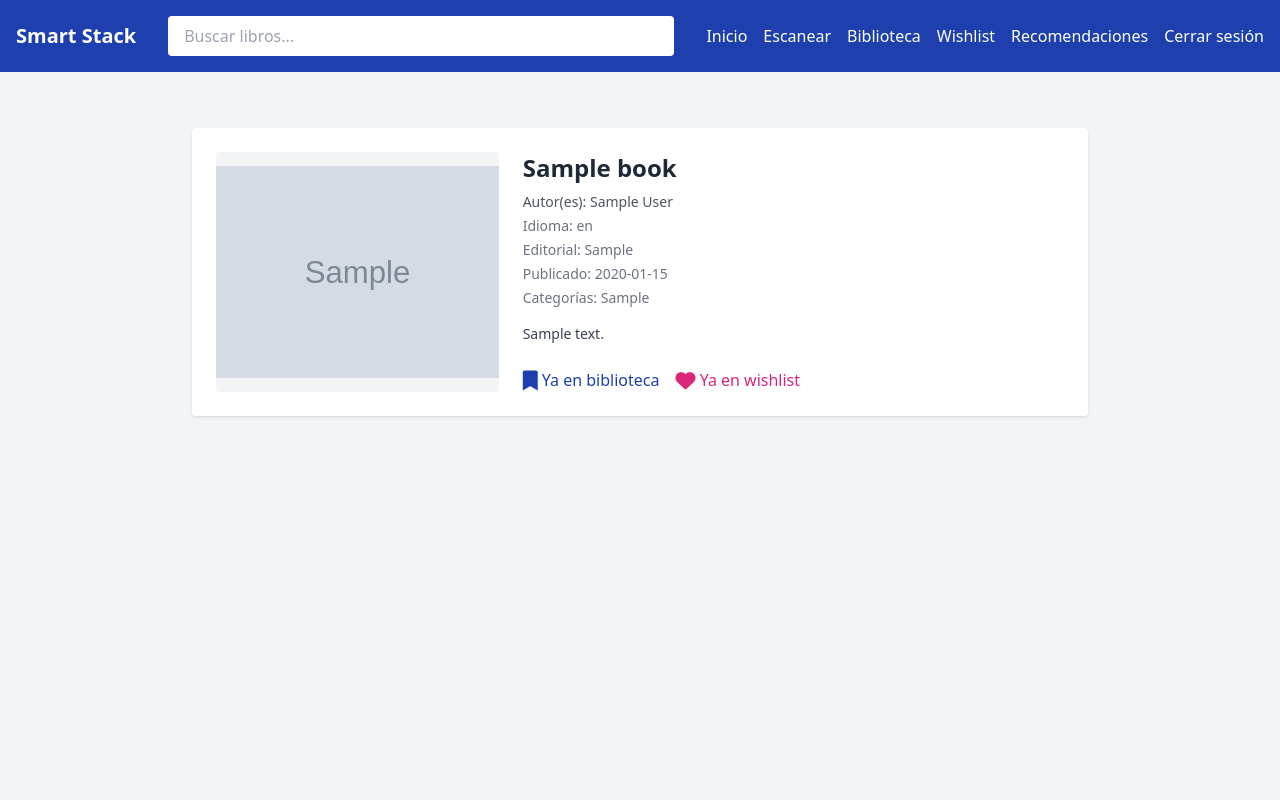
After one commit to EdmundoGarcia/SmartStack, a Flask app: page /book/1 in a window 1280 px wide. The commit adds this page. Run offline with Flask 3, Linux system fonts and the light colour scheme; a user stored in the database is signed in; tables that the repository leaves empty hold one stand-in row (values such as "Sample post"); grey boxes marked "Sample" are stand-in pictures; a database or web service that is not in the repository returns one stand-in record (values such as "Sample title"); data that the repository does not hold is empty; some libraries are stand-ins or nearby versions.

Commit message:
Refactor search and book addition features; implemented caching for search results to reduce Google Books API calls

```diff
--- a/app/routes/books.py
+++ b/app/routes/books.py
@@ -1,4 +1,4 @@
-from flask import Blueprint, render_template, request, redirect, url_for, flash
+from flask import Blueprint, render_template, request, redirect, url_for, flash, session, current_app
 import requests
 from flask_login import login_required, current_user
 from app.models import Book, Wishlist, UserLibrary, User
@@ -6,6 +6,7 @@ from app.extensions import db
 from app.utils.books import get_or_create_book
 import math
 import re
+
 
 books_bp = Blueprint("books", __name__)
 
@@ -48,46 +49,78 @@ def search_books():
     author = request.args.get("author", "").strip()
     publisher = request.args.get("publisher", "").strip()
     order_by = request.args.get("order", "relevance")
-    max_results = int(request.args.get("max", 10))
     page = int(request.args.get("page", 1))
 
+    RESULTS_PER_PAGE = 12
     results = []
     total_items = 0
     total_pages = 0
 
-    if query:
-        q = query
-        if author:
-            q += f"+inauthor:{author}"
-        if publisher:
-            q += f"+inpublisher:{publisher}"
+    # Limpiar caché si es demasiado grande
+    MAX_CACHE_SIZE = 200
+    if len(session.get("search_cache", {})) > MAX_CACHE_SIZE:
+        session["search_cache"].clear()
+        current_app.logger.info("Caché limpiado automáticamente por exceso de tamaño.")
 
-        params = {"q": q, "startIndex": 0, "maxResults": 40, "orderBy": order_by}
+    if not query:
+        flash("Ingresa una palabra clave para buscar libros.", "warning")
+        return render_template("books/search.html", results=[], total_items=0, page=page, max_results=RESULTS_PER_PAGE, total_pages=total_pages, order_by=order_by, lang_filters=lang_filters, author=author, publisher=publisher, wishlist_ids=[], library_ids=[])
 
-        response = requests.get(
-            "https://www.googleapis.com/books/v1/volumes", params=params
-        )
-        if response.status_code == 200:
-            data = response.json()
-            raw_results = data.get("items", [])
-            filtered = [
-                item for item in raw_results if matches_language(item, lang_filters)
-            ]
+    q = query
+    if author:
+        q += f"+inauthor:{author}"
+    if publisher:
+        q += f"+inpublisher:{publisher}"
 
-            total_items = len(filtered)
-            total_pages = math.ceil(total_items / max_results)
-            results = filtered[(page - 1) * max_results : page * max_results]
+    params = {"q": q, "startIndex": 0, "maxResults": 40, "orderBy": order_by}
 
-    wishlist_ids = (
-        [book.google_id for book in current_user.wishlist.books]
-        if current_user.wishlist
-        else []
-    )
-    library_ids = (
-        [book.google_id for book in current_user.library.books]
-        if current_user.library
-        else []
-    )
+    try:
+        response = requests.get("https://www.googleapis.com/books/v1/volumes", params=params, timeout=5)
+    except requests.RequestException as e:
+        flash("Lo sentimos, ocurrió un error de conexión con Google Books API.", "error")
+        current_app.logger.error(f"Error de conexión: {e}")
+        return render_template("books/search.html", results=[], total_items=0, page=page, max_results=RESULTS_PER_PAGE, total_pages=total_pages, order_by=order_by, lang_filters=lang_filters, author=author, publisher=publisher, wishlist_ids=[], library_ids=[])
+
+    raw_results = []
+    if response.status_code == 200:
+        data = response.json()
+        raw_results = data.get("items", [])
+        current_app.logger.info(f"Resultados crudos recibidos: {len(raw_results)}")
+
+        # Guardar solo los campos mínimos en sesión para evitar saturar la cookie
+        for item in raw_results[:20]:
+            session.setdefault("search_cache", {})[item["id"]] = {
+                "title": item["volumeInfo"].get("title"),
+                "authors": item["volumeInfo"].get("authors", []),
+                "language": item["volumeInfo"].get("language"),
+                "thumbnail": item["volumeInfo"].get("imageLinks", {}).get("thumbnail"),
+                "description": item["volumeInfo"].get("description"),
+                "publisher": item["volumeInfo"].get("publisher"),
+                "publishedDate": item["volumeInfo"].get("publishedDate"),
+                "categories": item["volumeInfo"].get("categories", [])
+            }
+    elif response.status_code == 429:
+        flash("Has realizado demasiadas búsquedas en poco tiempo. Espera unos minutos antes de intentar nuevamente.", "warning")
+        current_app.logger.warning("Google Books API rate limit alcanzado (429)")
+        return render_template("books/search.html", results=[], total_items=0, page=page, max_results=RESULTS_PER_PAGE, total_pages=total_pages, order_by=order_by, lang_filters=lang_filters, author=author, publisher=publisher, wishlist_ids=[], library_ids=[])
+    else:
+        flash("Lo sentimos, ocurrió un error de conexión con Google Books API.", "error")
+        current_app.logger.warning(f"Google Books API error: {response.status_code}")
+        return render_template("books/search.html", results=[], total_items=0, page=page, max_results=RESULTS_PER_PAGE, total_pages=total_pages, order_by=order_by, lang_filters=lang_filters, author=author, publisher=publisher, wishlist_ids=[], library_ids=[])
+
+    # Filtrar por idioma
+    filtered = [item for item in raw_results if matches_language(item, lang_filters)]
+    current_app.logger.info(f"Resultados tras filtro de idioma: {len(filtered)}")
+
+    # Paginación local
+    total_items = len(filtered)
+    total_pages = max(1, math.ceil(total_items / RESULTS_PER_PAGE))
+    start = (page - 1) * RESULTS_PER_PAGE
+    end = start + RESULTS_PER_PAGE
+    results = filtered[start:end]
+
+    wishlist_ids = [book.google_id for book in getattr(current_user.wishlist, "books", [])]
+    library_ids = [book.google_id for book in getattr(current_user.library, "books", [])]
 
     return render_template(
         "books/search.html",
@@ -95,7 +128,7 @@ def search_books():
         results=results,
         total_items=total_items,
         page=page,
-        max_results=max_results,
+        max_results=RESULTS_PER_PAGE,
         total_pages=total_pages,
         order_by=order_by,
         lang_filters=lang_filters,
@@ -104,6 +137,8 @@ def search_books():
         wishlist_ids=wishlist_ids,
         library_ids=library_ids,
     )
+
+
 
 
 @books_bp.route("/add_to_library", methods=["POST"])
@@ -116,6 +151,10 @@ def add_to_library():
     language = request.form.get("language")
 
     book = get_or_create_book(google_id, title, authors, thumbnail, language)
+    if not book:
+        flash("No se pudo agregar el libro a la biblioteca.", "error")
+        current_app.logger.warning(f"Falló get_or_create_book para {google_id}")
+        return redirect(request.referrer or url_for("books.search_books"))
 
     if not current_user.library:
         library = UserLibrary(user=current_user)
@@ -137,6 +176,30 @@ def add_to_library():
     return redirect(request.referrer or url_for("books.search_books"))
 
 
+@books_bp.route("/remove_from_library", methods=["POST"])
+@login_required
+def remove_from_library():
+    book_id = request.form.get("book_id")
+    if not book_id:
+        flash("No se especificó el libro a eliminar.", "error")
+        return redirect(url_for("books.view_library"))
+
+    book = Book.query.filter_by(google_id=book_id).first()
+    if not book:
+        flash("El libro no existe.", "error")
+        return redirect(url_for("books.view_library"))
+
+    user_library = current_user.library
+    if book in user_library.books:
+        user_library.books.remove(book)
+        db.session.commit()
+        flash(f'"{book.title}" fue eliminado de tu biblioteca.', "success")
+    else:
+        flash("Ese libro no está en tu biblioteca.", "warning")
+
+    return redirect(url_for("books.view_library"))
+
+
 @books_bp.route("/add_to_wishlist", methods=["POST"])
 @login_required
 def add_to_wishlist():
@@ -147,6 +210,10 @@ def add_to_wishlist():
     language = request.form.get("language")
 
     book = get_or_create_book(google_id, title, authors, thumbnail, language)
+    if not book:
+        flash("No se pudo agregar el libro a la wishlist.", "error")
+        current_app.logger.warning(f"Falló get_or_create_book para {google_id}")
+        return redirect(request.referrer or url_for("books.search_books"))
 
     if current_user.library and book in current_user.library.books:
         flash(
@@ -171,6 +238,30 @@ def add_to_wishlist():
     return redirect(request.referrer or url_for("books.search_books"))
 
 
+@books_bp.route("/remove_from_wishlist", methods=["POST"])
+@login_required
+def remove_from_wishlist():
+    book_id = request.form.get("book_id")
+    if not book_id:
+        flash("No se especificó el libro a eliminar.", "error")
+        return redirect(url_for("books.view_wishlist"))
+
+    book = Book.query.filter_by(google_id=book_id).first()
+    if not book:
+        flash("El libro no existe.", "error")
+        return redirect(url_for("books.view_wishlist"))
+
+    wishlist = current_user.wishlist
+    if book in wishlist.books:
+        wishlist.books.remove(book)
+        db.session.commit()
+        flash(f"'{book.title}' fue eliminado de tu wishlist.", "success")
+    else:
+        flash("Ese libro no está en tu wishlist.", "warning")
+
+    return redirect(url_for("books.view_wishlist"))
+
+
 @books_bp.route("/wishlist")
 @login_required
 def view_wishlist():
@@ -193,3 +284,79 @@ def view_library():
 
     books = user.library.books if user and user.library else []
     return render_template("books/library.html", books=books)
+
+
+@books_bp.route("/book/<id>")
+@login_required
+def book_detail(id):
+    # Buscar primero en la base de datos
+    book = Book.query.filter_by(google_id=id).first()
+
+    # Intentar usar caché de búsqueda desde sesión
+    cached_data = session.get("search_cache", {}).get(id)
+
+    if book:
+        info = {
+            "title": book.title,
+            "authors": [book.author],
+            "language": book.language,
+            "imageLinks": {"thumbnail": book.small_thumbnail} if book.small_thumbnail else {},
+            "description": getattr(book, "description", None),
+            "publisher": getattr(book, "publisher", None),
+            "publishedDate": getattr(book, "published_date", None),
+            "categories": book.categories.split(",") if book.categories else [],
+        }
+    elif cached_data:
+        info = {
+            "title": cached_data.get("title"),
+            "authors": cached_data.get("authors", []),
+            "language": cached_data.get("language"),
+            "imageLinks": {"thumbnail": cached_data.get("thumbnail")} if cached_data.get("thumbnail") else {},
+            "description": cached_data.get("description"),
+            "publisher": cached_data.get("publisher"),
+            "publishedDate": cached_data.get("publishedDate"),
+            "categories": cached_data.get("categories", [])
+        }
+        book = None
+    else:
+        try:
+            response = requests.get(f"https://www.googleapis.com/books/v1/volumes/{id}", timeout=5)
+        except requests.RequestException as e:
+            flash("Lo sentimos, ocurrió un error de conexión con Google Books API.", "error")
+            current_app.logger.error(f"Error de conexión con Google Books: {e}")
+            return redirect(url_for("books.search_books"))
+
+        if response.status_code != 200:
+            flash("Lo sentimos, ocurrió un error de conexión con Google Books API.", "error")
+            current_app.logger.warning(f"Respuesta inválida para {id}: {response.status_code}")
+            return redirect(url_for("books.search_books"))
+
+        data = response.json()
+        volume = data.get("volumeInfo", {})
+        info = {
+            "title": volume.get("title"),
+            "authors": volume.get("authors", []),
+            "language": volume.get("language"),
+            "imageLinks": {"thumbnail": volume.get("imageLinks", {}).get("thumbnail")} if volume.get("imageLinks", {}).get("thumbnail") else {},
+            "description": volume.get("description"),
+            "publisher": volume.get("publisher"),
+            "publishedDate": volume.get("publishedDate"),
+            "categories": volume.get("categories", [])
+        }
+        book = None
+
+    # Obtener IDs de libros en wishlist y biblioteca
+    wishlist_ids = [b.google_id for b in getattr(current_user.wishlist, "books", [])]
+    library_ids = [b.google_id for b in getattr(current_user.library, "books", [])]
+
+    # Mostrar alerta si el libro ya está en wishlist
+    if id in wishlist_ids:
+        flash(f'⚠️ "{info.get("title", "Este libro")}" ya está en tu wishlist.', "info")
+
+    return render_template(
+        "books/book_detail.html",
+        book=book,
+        info=info,
+        wishlist_ids=wishlist_ids,
+        library_ids=library_ids,
+    )
--- a/app/routes/main.py
+++ b/app/routes/main.py
@@ -20,4 +20,4 @@ def scan():
 @bp.route('/recommendations')
 @login_required
 def recommendations():
-    return render_template('user/recommendations.html')
+    return render_template('books/recommendations.html')
--- /dev/null
+++ b/app/templates/books/book_detail.html
@@ -0,0 +1,72 @@
+{% extends "layouts/base_user.html" %}
+{% block title %}{{ info.title }}{% endblock %}
+
+{% block user_content %}
+<div class="max-w-4xl mx-auto bg-white rounded shadow p-6">
+  <div class="flex flex-col md:flex-row gap-6">
+
+    <!-- Portada -->
+    <div class="flex-shrink-0 w-full md:w-1/3 flex items-center justify-center bg-gray-100 rounded">
+      {% if info.imageLinks and info.imageLinks.thumbnail %}
+        <img src="{{ info.imageLinks.thumbnail }}" alt="Portada" class="max-w-full max-h-96 object-contain">
+      {% else %}
+        <span class="text-gray-400 text-sm">Sin portada</span>
+      {% endif %}
+    </div>
+
+    <!-- Información -->
+    <div class="flex-grow">
+      <h2 class="text-2xl font-bold mb-2">{{ info.title }}</h2>
+      <p class="text-sm text-gray-600 mb-1">Autor(es): {{ info.authors|join(', ') }}</p>
+      <p class="text-sm text-gray-500 mb-1">Idioma: {{ info.language or 'N/A' }}</p>
+      <p class="text-sm text-gray-500 mb-1">Editorial: {{ info.publisher or 'N/A' }}</p>
+      <p class="text-sm text-gray-500 mb-1">Publicado: {{ info.publishedDate or 'N/A' }}</p>
+      <p class="text-sm text-gray-500 mb-1">Categorías: {{ info.categories|join(', ') if info.categories }}</p>
+
+      <!-- Descripción -->
+      {% if info.description %}
+        <div class="mt-4 text-sm text-gray-700 whitespace-pre-line">{{ info.description }}</div>
+      {% else %}
+        <p class="mt-4 text-sm text-gray-500 italic">Este libro no tiene descripción disponible.</p>
+      {% endif %}
+
+      <!-- Acciones -->
+      <div class="mt-6 flex gap-4">
+
+        <!-- Biblioteca -->
+        <form method="POST" action="{{ url_for('books.add_to_library') }}">
+          <input type="hidden" name="book_id" value="{{ book.google_id if book else book['id'] }}">
+          <input type="hidden" name="title" value="{{ info.title }}">
+          <input type="hidden" name="authors" value="{{ info.authors|join(', ') }}">
+          <input type="hidden" name="language" value="{{ info.language }}">
+          <input type="hidden" name="thumbnail" value="{{ info.imageLinks.thumbnail if info.imageLinks }}">
+          <button type="submit" class="text-primary hover:text-blue-700">
+            {% if library_ids and (book.google_id if book.google_id else book['id']) in library_ids %}
+              <i class="fas fa-bookmark fa-lg"></i> Ya en biblioteca
+            {% else %}
+              <i class="far fa-bookmark fa-lg"></i> Agregar a biblioteca
+            {% endif %}
+          </button>
+        </form>
+
+        <!-- Wishlist -->
+        <form method="POST" action="{{ url_for('books.add_to_wishlist') }}">
+          <input type="hidden" name="book_id" value="{{ book.google_id if book else book['id'] }}">
+          <input type="hidden" name="title" value="{{ info.title }}">
+          <input type="hidden" name="authors" value="{{ info.authors|join(', ') }}">
+          <input type="hidden" name="language" value="{{ info.language }}">
+          <input type="hidden" name="thumbnail" value="{{ info.imageLinks.thumbnail if info.imageLinks }}">
+          <button type="submit" class="text-pink-600 hover:text-pink-800">
+            {% if wishlist_ids and (book.google_id if book.google_id else book['id']) in wishlist_ids %}
+              <i class="fas fa-heart fa-lg"></i> Ya en wishlist
+            {% else %}
+              <i class="far fa-heart fa-lg"></i> Agregar a wishlist
+            {% endif %}
+          </button>
+        </form>
+
+      </div>
+    </div>
+  </div>
+</div>
+{% endblock %}
--- a/app/templates/layouts/base.html
+++ b/app/templates/layouts/base.html
@@ -4,12 +4,19 @@
     <meta charset="UTF-8" />
     <meta name="viewport" content="width=device-width, initial-scale=1.0" />
     <title>{% block title %}Dashboard{% endblock %}</title>
+    <link
+      rel="stylesheet"
+      href="https://cdnjs.cloudflare.com/ajax/libs/font-awesome/6.0.0/css/all.min.css"
+    />
 
     <!-- Tailwind CSS CDN -->
     <script src="https://cdn.tailwindcss.com"></script>
 
     <!-- Alpine.js CDN (for interactivity) -->
-    <script defer src="https://unpkg.com/alpinejs@3.x.x/dist/cdn.min.js"></script>
+    <script
+      defer
+      src="https://unpkg.com/alpinejs@3.x.x/dist/cdn.min.js"
+    ></script>
 
     <!-- Optional: Tailwind config -->
     <script>
@@ -30,7 +37,11 @@
     <nav class="bg-primary text-white p-4 flex justify-between items-center">
       <h1 class="text-xl font-bold">Smart Stack</h1>
 
-      <form method="GET" action="{{ url_for('books.search_books') }}" class="flex-grow mx-8">
+      <form
+        method="GET"
+        action="{{ url_for('books.search_books') }}"
+        class="flex-grow mx-8"
+      >
         <input
           type="text"
           name="q"
@@ -40,18 +51,28 @@
       </form>
 
       <div class="flex items-center space-x-4">
-        <a href="{{ url_for('main.dashboard') }}" class="hover:underline">Inicio</a>
-        <a href="{{ url_for('main.scan') }}" class="hover:underline">Escanear</a>
-        <a href="{{ url_for('books.view_library') }}" class="hover:underline">Biblioteca</a>
-        <a href="{{ url_for('books.view_wishlist') }}" class="hover:underline">Wishlist</a>
-        <a href="{{ url_for('main.recommendations') }}" class="hover:underline">Recomendaciones</a>
-        <a href="{{ url_for('auth.logout') }}" class="hover:underline">Cerrar sesión</a>
+        <a href="{{ url_for('main.dashboard') }}" class="hover:underline"
+          >Inicio</a
+        >
+        <a href="{{ url_for('main.scan') }}" class="hover:underline"
+          >Escanear</a
+        >
+        <a href="{{ url_for('books.view_library') }}" class="hover:underline"
+          >Biblioteca</a
+        >
+        <a href="{{ url_for('books.view_wishlist') }}" class="hover:underline"
+          >Wishlist</a
+        >
+        <a href="{{ url_for('main.recommendations') }}" class="hover:underline"
+          >Recomendaciones</a
+        >
+        <a href="{{ url_for('auth.logout') }}" class="hover:underline"
+          >Cerrar sesión</a
+        >
       </div>
     </nav>
 
     <!-- Page Content -->
-    <main class="p-6">
-      {% block content %}{% endblock %}
-    </main>
+    <main class="p-6">{% block content %}{% endblock %}</main>
   </body>
 </html>
```
Also changed, not shown: app/__init__.py (+9 -4 lines), app/models/models.py (+8 -5 lines), app/templates/books/library.html (+11 -3 lines), app/templates/books/search.html (+12 -19 lines), app/templates/books/wishlist.html (+16 -6 lines), app/utils/books.py (+74 -22 lines), app/templates/books/recommendations.html (renamed from app/templates/user/recommendations.html), 1 other file.
